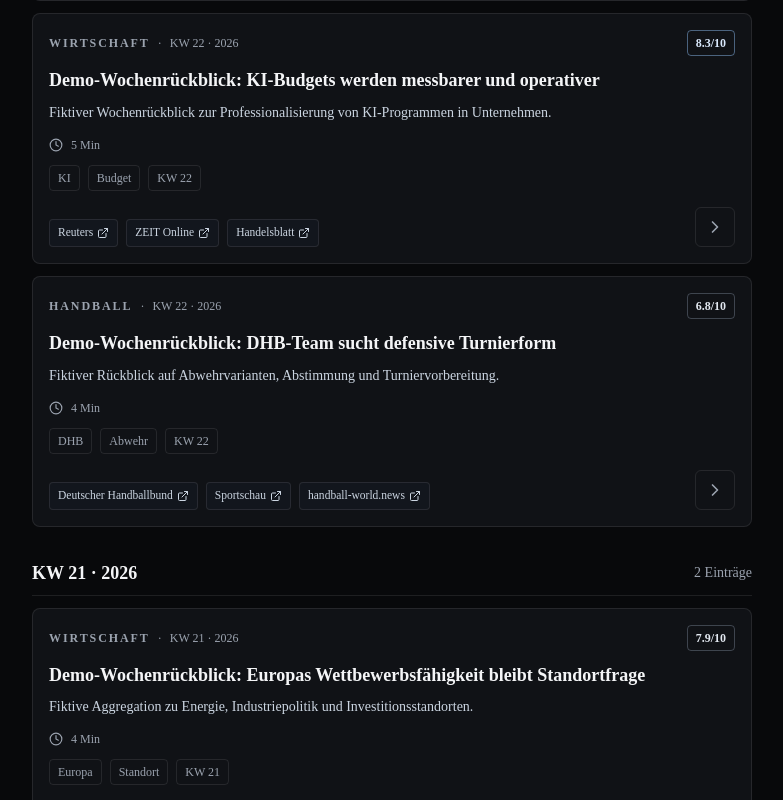
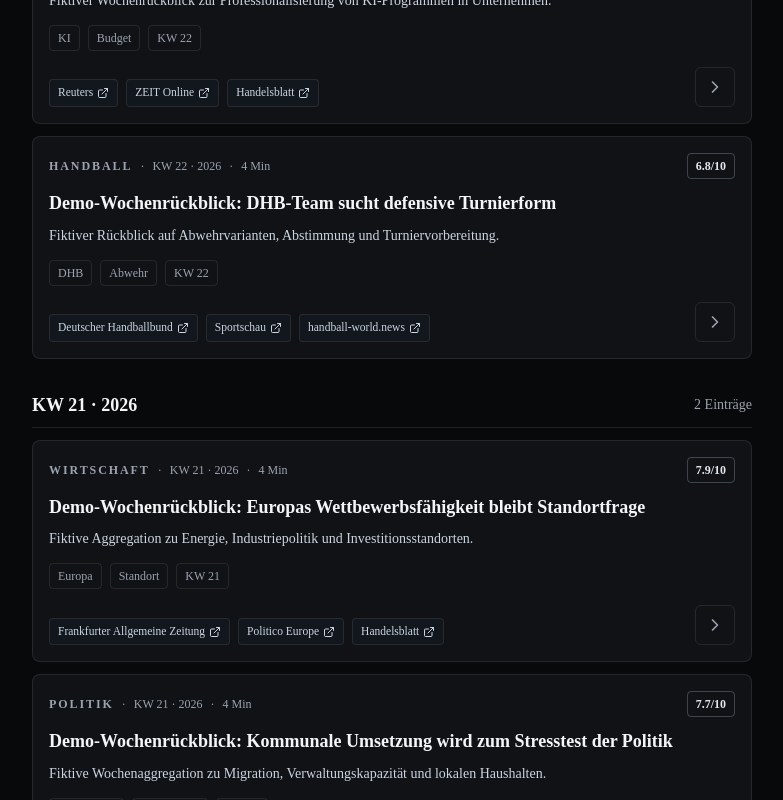
Before and after one commit to lukas1806/news-dashboard, a Next.js app: page /archive in a window 1280 px wide. Shown: the part 1400-2200 px from the top of the page, without its empty margins (248-1031 px from the left). Built offline with nearby package versions, Linux system fonts and the light colour scheme.

Commit message:
refactor: improve mobile safe area and card metadata

```diff
--- a/src/components/Dashboard.tsx
+++ b/src/components/Dashboard.tsx
@@ -38,7 +38,7 @@ export function Dashboard() {
         </div>
       </header>
 
-      <section className="sticky top-0 z-10 -mx-4 mt-6 border-y border-line bg-canvas/92 px-4 py-3 backdrop-blur-xl sm:-mx-6 sm:px-6">
+      <section className="sticky top-[env(safe-area-inset-top)] z-10 -mx-4 mt-6 border-y border-line bg-canvas/92 px-4 py-3 backdrop-blur-xl sm:-mx-6 sm:px-6">
         <ModeToggle mode={mode} onModeChange={setMode} />
         <div className="mt-3">
           <CategoryTabs categories={categories} selectedCategory={selectedCategory} onCategoryChange={setSelectedCategory} />
--- a/src/components/NewsCard.tsx
+++ b/src/components/NewsCard.tsx
@@ -1,5 +1,5 @@
 import Link from "next/link";
-import { ChevronRight, Clock } from "lucide-react";
+import { ChevronRight } from "lucide-react";
 import { getCategoryLabel, getItemTimeLabel } from "@/lib/news";
 import type { NewsItem } from "@/types/news";
 import { ScoreBadge } from "@/components/ScoreBadge";
@@ -19,6 +19,8 @@ export function NewsCard({ item }: { item: NewsItem }) {
             <span className="font-semibold uppercase tracking-[0.16em]">{getCategoryLabel(item.category)}</span>
             <span aria-hidden="true">·</span>
             <span>{getItemTimeLabel(item)}</span>
+            <span aria-hidden="true">·</span>
+            <span>{item.readingTimeMinutes} Min</span>
           </div>
           <ScoreBadge score={item.relevanceScore} />
         </div>
@@ -30,11 +32,6 @@ export function NewsCard({ item }: { item: NewsItem }) {
             </Link>
           </h3>
           <p className="text-sm leading-6 text-slate-300">{item.summary}</p>
-        </div>
-
-        <div className="flex items-center gap-2 text-xs text-muted">
-          <Clock aria-hidden="true" className="h-3.5 w-3.5" />
-          <span>{item.readingTimeMinutes} Min</span>
         </div>
 
         {item.type === "weekly" ? <TagList tags={item.tags} /> : null}
```
